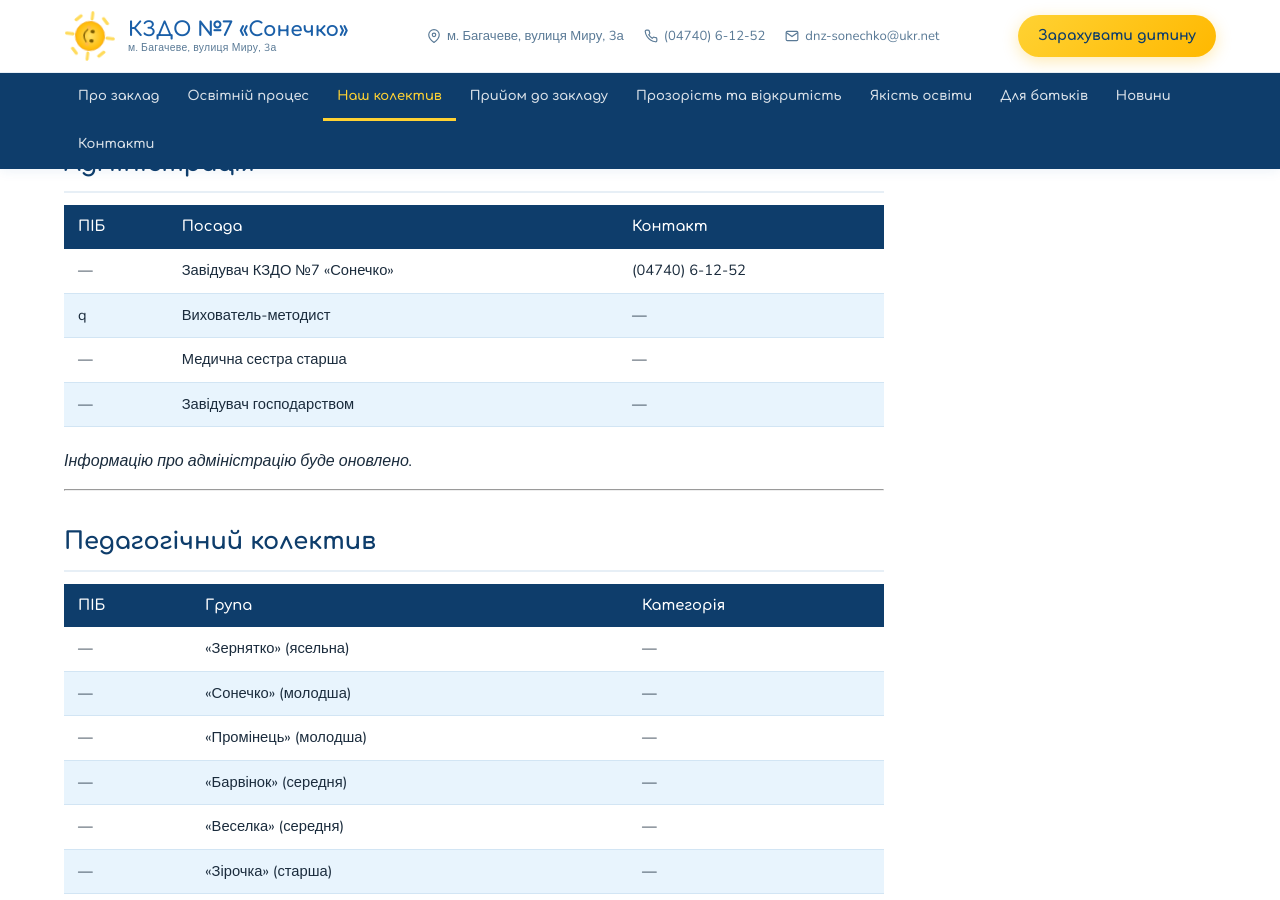
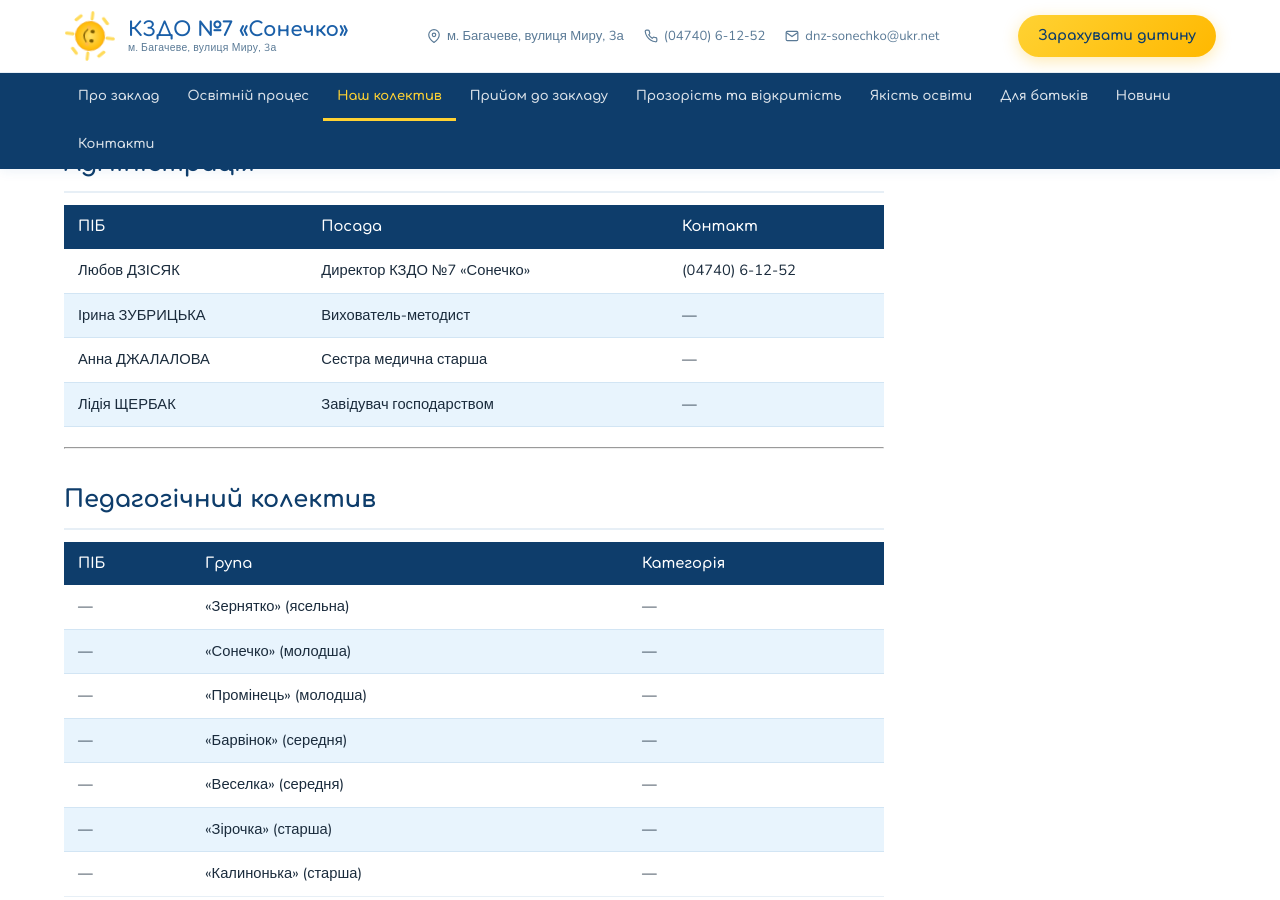
Before and after one commit to sonechko7/sonechko7.github.io, a Jekyll site: the page built from pages/nash-kolektyv.md, in a window 1280 px wide and 900 px high, scrolled down 301 px. Built offline with Jekyll 4.4.1, drawn with Linux system fonts in a browser that asks for light colours.

Commit message:
Update Сторінка “nash-kolektyv”

```diff
--- a/pages/nash-kolektyv.md
+++ b/pages/nash-kolektyv.md
@@ -1,44 +1,43 @@
 ---
-layout: page
 title: Наш колектив
 description: Адміністрація, вихователі та спеціалісти КЗДО №7 «Сонечко»
+layout: page
 permalink: /nash-kolektyv/
 ---
+
 ## Адміністрація
 
-| ПІБ | Посада                      | Контакт         |
-| --- | --------------------------- | --------------- |
-| —   | Завідувач КЗДО №7 «Сонечко» | (04740) 6-12-52 |
-| q   | Вихователь-методист         | —               |
-| —   | Медична сестра старша       | —               |
-| —   | Завідувач господарством     | —               |
-
-*Інформацію про адміністрацію буде оновлено.*
+| ПІБ | Посада | Контакт |
+| --- | --- | --- |
+| Любов ДЗІСЯК | Директор КЗДО №7 «Сонечко» | (04740) 6-12-52 |
+| Ірина ЗУБРИЦЬКА | Вихователь-методист | — |
+| Анна ДЖАЛАЛОВА | Сестра медична старша | — |
+| Лідія ЩЕРБАК | Завідувач господарством | — |
 
 - - -
 
 ## Педагогічний колектив
 
-| ПІБ | Група                 | Категорія |
-| --- | --------------------- | --------- |
-| —   | «Зернятко» (ясельна)  | —         |
-| —   | «Сонечко» (молодша)   | —         |
-| —   | «Промінець» (молодша) | —         |
-| —   | «Барвінок» (середня)  | —         |
-| —   | «Веселка» (середня)   | —         |
-| —   | «Зірочка» (старша)    | —         |
-| —   | «Калинонька» (старша) | —         |
+| ПІБ | Група | Категорія |
+| --- | --- | --- |
+| — | «Зернятко» (ясельна) | — |
+| — | «Сонечко» (молодша) | — |
+| — | «Промінець» (молодша) | — |
+| — | «Барвінок» (середня) | — |
+| — | «Веселка» (середня) | — |
+| — | «Зірочка» (старша) | — |
+| — | «Калинонька» (старша) | — |
 
 - - -
 
 ## Спеціалісти
 
-| ПІБ | Спеціальність            | Прийомні дні |
-| --- | ------------------------ | ------------ |
-| —   | Практичний психолог      | Пн, Ср, Пт   |
-| —   | Вчитель-логопед          | Вт, Чт       |
-| —   | Музичний керівник        | Щоденно      |
-| —   | Інструктор з фізкультури | Щоденно      |
+| ПІБ | Спеціальність | Прийомні дні |
+| --- | --- | --- |
+| — | Практичний психолог | Пн, Ср, Пт |
+| — | Вчитель-логопед | Вт, Чт |
+| — | Музичний керівник | Щоденно |
+| — | Інструктор з фізкультури | Щоденно |
 
 - - -
 
@@ -46,4 +45,4 @@ permalink: /nash-kolektyv/
 
 Педагогічні працівники КЗДО №7 «Сонечко» систематично підвищують свою кваліфікацію на курсах при ЧОІПОПП, беруть участь у семінарах, тренінгах та вебінарах МОН України.
 
-*Інформацію про сертифікати та досягнення колективу буде розміщено після заповнення адміністратором.*
+_Інформацію про сертифікати та досягнення колективу буде розміщено після заповнення адміністратором._
```
